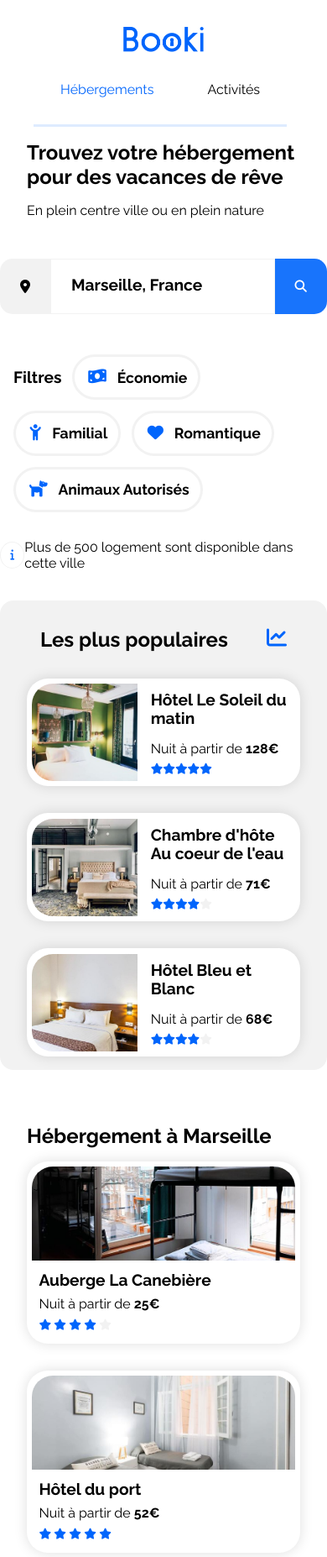
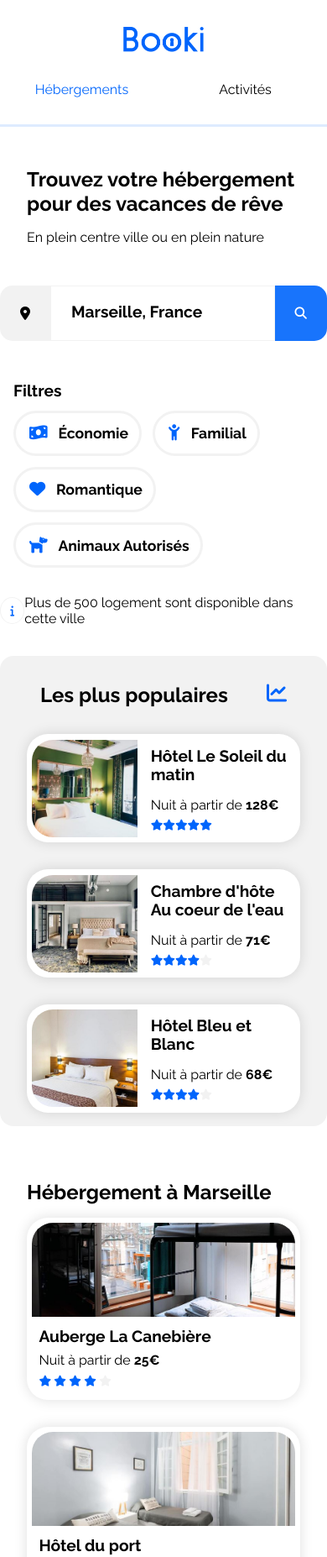
Before and after one commit to ClementMadiot/OC_Booki, a plain HTML site: page index.html in a window 390 px wide. Shown: the top 1854 px of the page at 84% size. Drawn offline with Linux system fonts and the light colour scheme; a web font is replaced by a local one.

Commit message:
fixed bar for navbar, background appartment + position  filter

```diff
--- a/css/appartment-list.css
+++ b/css/appartment-list.css
@@ -38,10 +38,6 @@ section-2 .popular {
 }
 
 /********** Apartment Card**************/
-
-section-2 .city {
-    background: white;
-}
 
 .apartment-list .popular-flex {
     display: flex;
@@ -167,6 +163,9 @@ section-2 .appartment-card img {
     section-2 .apartment-list {
         flex-direction: column-reverse;
     }
+    section-2 .city {
+        background: white;
+    }
 
     .apartment-list .popular-flex {
         flex-direction: column;
--- a/css/header.css
+++ b/css/header.css
@@ -71,6 +71,7 @@ section-1 h2 {
     flex-wrap: wrap;
 }
 
+
 .filter {
     border: 3px solid var(--darkgrey);
     border-radius: 2rem;
@@ -130,7 +131,11 @@ section-1 h2 {
     /*********Search Button*********/
 
     main h1 {
-        margin: auto;
+        margin:auto;
+        margin-top: 2rem;
+    }
+    .filter-list h2 {
+        flex-basis: 100%;
     }
 
     .search-form .search-text {
--- a/css/navbar.css
+++ b/css/navbar.css
@@ -47,6 +47,10 @@ nav img {
 
 @media (max-width:992px) {
 
+   body header {
+        padding: 0;
+    }
+
     /**********Nav Bar**************/
 
     .sub-nav {
--- a/index.html
+++ b/index.html
@@ -1,5 +1,5 @@
 <!DOCTYPE html>
-<html lang="en">
+<html lang="fr">
 
 <head>
     <meta charset="UTF-8">
@@ -79,6 +79,7 @@
                     <div class="city-apartment-list">
                         <!--? 1 container -->
                         <a class="appartment-card appartment " href="#">
+                                <article>
                                     <img src="./assets/images/hebergements/4_small/marcus-loke-WQJvWU_HZFo-unsplash.jpg"
                                         alt="Auberge">
                                     <h3>Auberge La Canebière</h3>
@@ -90,6 +91,7 @@
                                         <i class="fa-solid fa-star "></i>
                                         <i class="fa-solid fa-star grey"></i>
                                     </p>
+                                </article>
                         </a>
                             <!--? 2 container -->
                             <a class="appartment-card appartment "href="#">
```
Lines whose indentation alone changed are shown as unchanged.
